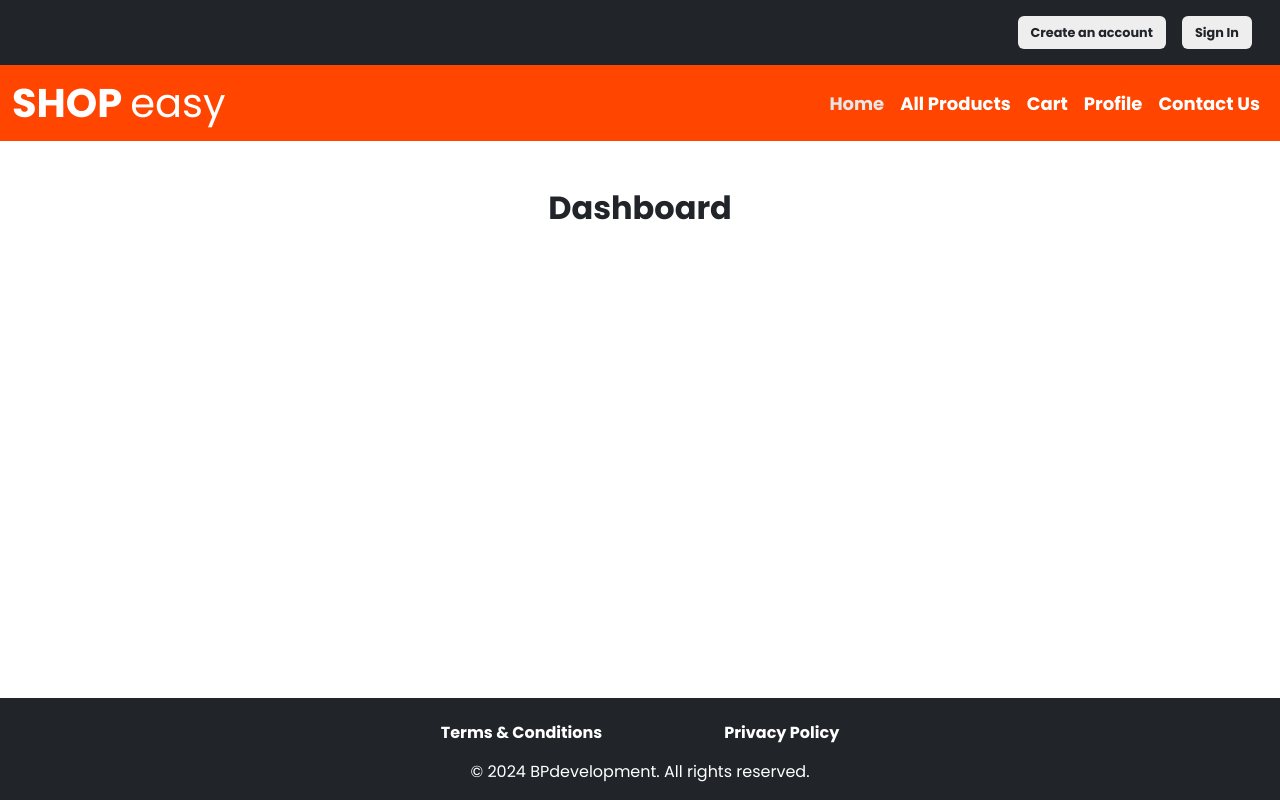
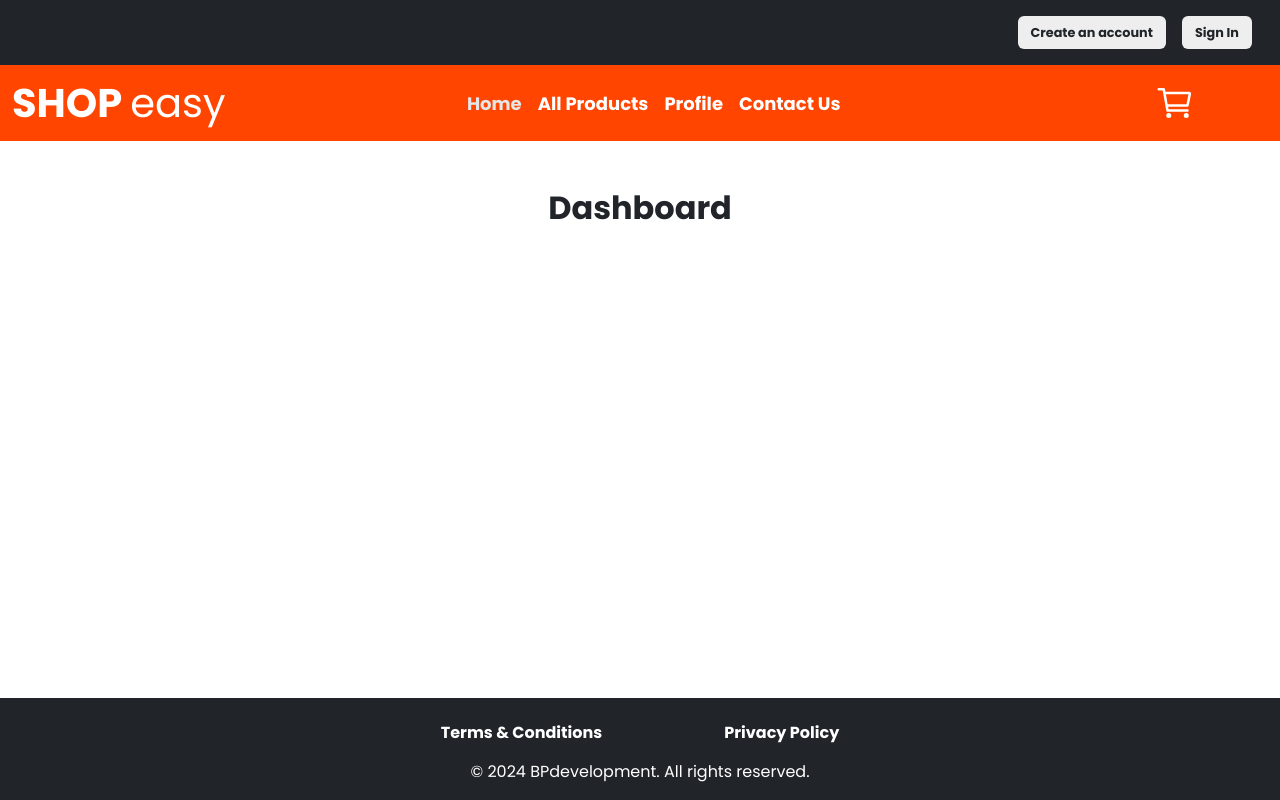
Before and after one commit to bojan-ski/react-products-store-redux, a React (Vite) app: page / in a window 1280 px wide. Built offline with nearby package versions, Linux system fonts and the light colour scheme; no server answers.

Commit message:
Header components HeaderLogo.jsx & CartPageLink.jsx created

```diff
--- /dev/null
+++ b/src/components/appLayout/header/CartPageLink.jsx
@@ -0,0 +1,20 @@
+import React from 'react'
+import { Link } from 'react-router-dom'
+// redux
+import { useSelector } from 'react-redux';
+// react-icons
+import { IoCartOutline } from "react-icons/io5";
+import { IoCart } from "react-icons/io5";
+
+
+const CartPageLink = () => {
+    const cart = useSelector(store => store.cart)
+
+    return (
+        <Link to='/cart' className='btn text-white fw-bold mx-5 px-4 cart-page-link'>
+            {cart.cartItemsList.length > 0 ? <IoCart size={40}/> : <IoCartOutline size={40}/>}
+        </Link>
+    )
+}
+
+export default CartPageLink
--- /dev/null
+++ b/src/components/appLayout/header/HeaderLogo.jsx
@@ -0,0 +1,18 @@
+import React from 'react'
+import { Link } from 'react-router-dom'
+
+
+const HeaderLogo = () => {
+    return (
+        <Link className="text-dark fs-1 text-white" to="/">
+            <span className="fw-bold text-uppercase">
+                Shop
+            </span>
+            <span className="ms-2">
+                easy
+            </span>
+        </Link>
+    )
+}
+
+export default HeaderLogo
--- a/src/components/appLayout/header/Navbar.jsx
+++ b/src/components/appLayout/header/Navbar.jsx
@@ -1,27 +1,26 @@
 import React from "react"
-import { Link, NavLink } from "react-router-dom"
+import { NavLink } from "react-router-dom"
 // data
 import navigationLinks from "../../../data/navigationLinks"
+// components
+import CartPageLink from "./CartPageLink"
+import HeaderLogo from "./HeaderLogo"
 
 
 const Navbar = () => {
-    const closeNavbar = () =>{
+    const closeNavbar = () => {
         document.querySelector('.navbar-collapse').classList.remove('show')
     }
 
     return (
         <nav className="navbar navbar-expand-lg">
-            <div className="container-fluid">
-                {/* home btn - link */}
-                <Link className="text-dark fs-1 text-white" to="/">
-                    <span className="fw-bold text-uppercase">
-                        Shop
-                    </span>
-                    <span className="ms-2">
-                        easy
-                    </span>
-                </Link>
+            <div className="container-fluid navbar-container">
 
+                {/* home btn - link - Logo */}
+                <HeaderLogo />
+
+                {/* navigation */}
+                <div className="navigation">
                     {/* collapse btn */}
                     <button className="navbar-toggler bg-white" type="button" data-bs-toggle="collapse" data-bs-target="#storeNavbar" aria-controls="storeNavbar" aria-expanded="false" aria-label="Toggle navigation">
                         <span className="navbar-toggler-icon"></span>
@@ -40,6 +39,10 @@ const Navbar = () => {
                         </ul>
                     </div>
                 </div>
+
+                {/* Cart page - link */}
+                <CartPageLink />
+            </div>
         </nav>
     )
 }
--- a/src/components/cartPage/CartCostDetails.jsx
+++ b/src/components/cartPage/CartCostDetails.jsx
@@ -22,7 +22,7 @@ const CartCostDetails = () => {
             toast.success('Cart has been emptied.');
 
             // redirect user
-            navigate('/')
+            navigate('/products')
         }
     }
 
--- a/src/data/navigationLinks.js
+++ b/src/data/navigationLinks.js
@@ -1,7 +1,6 @@
 const navigationLinks = [
     {label: 'home', href: '/'},
     {label: 'all products', href: '/products'},
-    {label: 'cart', href: '/cart'},
     {label: 'profile', href: '/profile'},
     {label: 'contact us', href: '/contact'}
 ]
--- a/src/features/cart/cartSlice.js
+++ b/src/features/cart/cartSlice.js
@@ -10,7 +10,7 @@ const initialCartState = {
     isLoading: false
 }
 
-// used in: Cart, CartItemsList, CartItem, OrderCostDetails, CheckoutForm
+// used in: CartPageLink, Cart, CartItemsList, CartItem, OrderCostDetails, CheckoutForm
 const cartSlice = createSlice({
     name: 'cart',
     initialState: initialCartState,
--- a/src/index.css
+++ b/src/index.css
@@ -75,6 +75,10 @@ header {
   .navbar .navbar-nav .nav-item .nav-link {
     border: none;
   }
+}
+
+.navbar .cart-page-link:hover{
+  border: 1px solid #fff;
 }
 
 /* ---------- MAIN ---------- */
```
Lines whose indentation alone changed are shown as unchanged.
